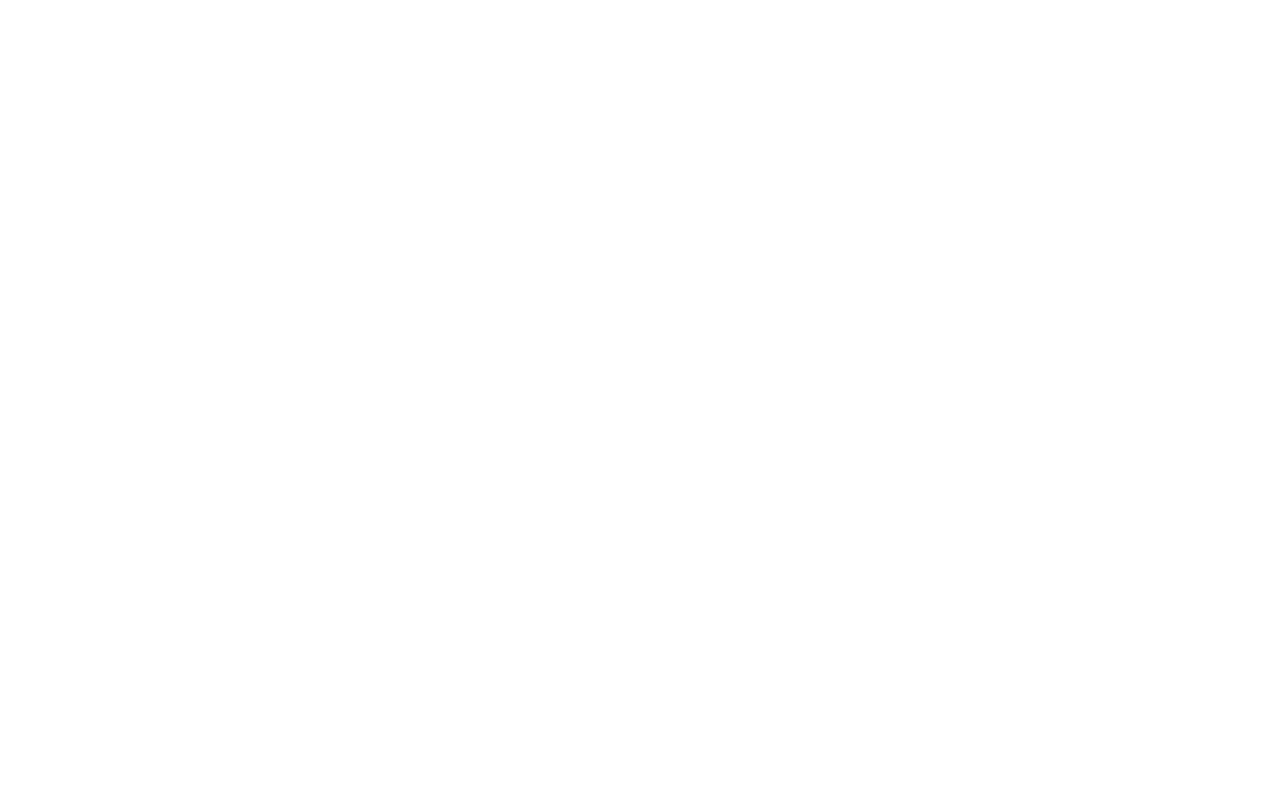
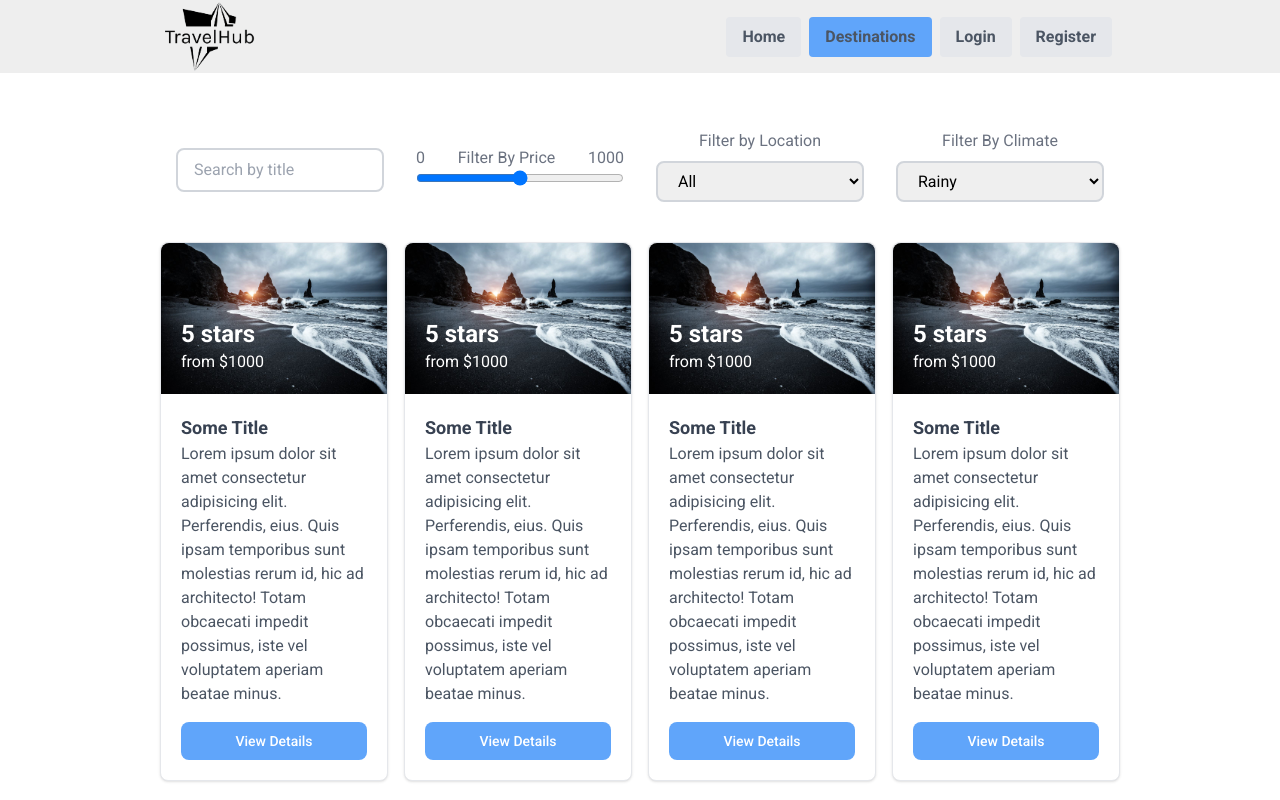
Before and after one commit to riad40/TravelHub, a React (Create React App) app in the folder frontend/: page /destinations in a window 1280 px wide. Before the commit this address had no page. Shown: the top 800 px of the page. Built offline with nearby package versions, Linux system fonts and the light colour scheme.

Commit message:
make the destinations page and its necessary components

```diff
--- /dev/null
+++ b/frontend/src/@types/index.ts
@@ -0,0 +1,7 @@
+export type Destination = {
+    id: number
+    name: string
+    description: string
+    image: string
+    price: number
+}
--- a/frontend/src/Router.tsx
+++ b/frontend/src/Router.tsx
@@ -1,11 +1,13 @@
 import { BrowserRouter, Route, Routes } from "react-router-dom"
-import { Home } from "./pages"
+import { Home, Destinations } from "./pages"
 
 const Router = (): JSX.Element => {
     return (
         <BrowserRouter>
             <Routes>
                 <Route path="/" element={<Home />} />
+                <Route path="/destinations" element={<Destinations />} />
+                <Route path="*" element={<h1>404</h1>} />
             </Routes>
         </BrowserRouter>
     )
--- a/frontend/src/components/common/NavBar.tsx
+++ b/frontend/src/components/common/NavBar.tsx
@@ -1,6 +1,21 @@
 import { Link } from "react-router-dom"
+import { useState, useEffect } from "react"
 
-const NavBar = (): JSX.Element => {
+const NavBar = ({ activeTab }: { activeTab: string }): JSX.Element => {
+    const [active, setActive] = useState("home")
+
+    const handleActive = (tab: string) => {
+        setActive(tab)
+    }
+
+    useEffect(() => {
+        handleActive(activeTab)
+
+        return () => {
+            handleActive(activeTab)
+        }
+    }, [activeTab])
+
     return (
         <>
             <header className="w-full" style={{ backgroundColor: "#eee" }}>
@@ -13,16 +28,16 @@
 
                     <div className="flex items-center">
                         <Link to="/">
-                            <button className="bg-blue-400 text-gray-600 font-bold py-2 px-4 rounded mr-2 hover:bg-blue-400">Home</button>
+                            <button className={active === "home" ? "bg-blue-400 text-gray-600 font-bold py-2 px-4 rounded mr-2 hover:bg-blue-400" : "bg-gray-200 text-gray-600 font-bold py-2 px-4 rounded mr-2 hover:bg-blue-400"}>Home</button>
                         </Link>
                         <Link to="/destinations">
-                            <button className="bg-gray-200 text-gray-600 font-bold py-2 px-4 rounded mr-2 hover:bg-blue-400">Destinations</button>
+                            <button className={active === "destinations" ? "bg-blue-400 text-gray-600 font-bold py-2 px-4 rounded mr-2 hover:bg-blue-400" : "bg-gray-200 text-gray-600 font-bold py-2 px-4 rounded mr-2 hover:bg-blue-400"}>Destinations</button>
                         </Link>
                         <Link to="/login">
-                            <button className="bg-gray-200 text-gray-600 font-bold py-2 px-4 rounded mr-2 hover:bg-blue-400">Login</button>
+                            <button className={active === "login" ? "bg-blue-400 text-gray-600 font-bold py-2 px-4 rounded mr-2 hover:bg-blue-400" : "bg-gray-200 text-gray-600 font-bold py-2 px-4 rounded mr-2 hover:bg-blue-400"}>Login</button>
                         </Link>
                         <Link to="/register">
-                            <button className="bg-gray-200 text-gray-600 font-bold py-2 px-4 rounded mr-2 hover:bg-blue-400">Register</button>
+                            <button className={active === "register" ? "bg-blue-400 text-gray-600 font-bold py-2 px-4 rounded mr-2 hover:bg-blue-400" : "bg-gray-200 text-gray-600 font-bold py-2 px-4 rounded mr-2 hover:bg-blue-400"}>Register</button>
                         </Link>
                     </div>
                 </nav>
--- /dev/null
+++ b/frontend/src/components/destinations/DestinationCard.tsx
@@ -0,0 +1,22 @@
+import { Destination } from "../../@types"
+
+const DestinationCard = ({ destination }: { destination: Destination }) => {
+    return (
+        <div className="max-w-sm bg-white border border-gray-200 rounded-lg shadow my-5">
+            <div className="relative flex items-center justify-center">
+                <img className="rounded-t-lg" src={require("../../assets/imgs/333.png")} alt="destination image" />
+                <div className="absolute flex flex-col justify-end w-full h-full to-transparent p-5">
+                    <h3 className="text-2xl font-semibold text-white">5 stars</h3>
+                    <p className="text-white">from $1000</p>
+                </div>
+            </div>
+            <div className="p-5">
+                <h3 className="text-lg font-semibold text-gray-700">Some Title</h3>
+                <p className="text-gray-600">Lorem ipsum dolor sit amet consectetur adipisicing elit. Perferendis, eius. Quis ipsam temporibus sunt molestias rerum id, hic ad architecto! Totam obcaecati impedit possimus, iste vel voluptatem aperiam beatae minus.</p>
+                <button className="block w-full px-4 py-2 mt-4 text-sm font-medium text-center text-white bg-blue-400 border border-transparent rounded-lg hover:bg-blue-500 focus:outline-none focus-visible:ring-2 focus-visible:ring-offset-2 focus-visible:ring-blue-500">View Details</button>
+            </div>
+        </div>
+    )
+}
+
+export default DestinationCard
--- a/frontend/src/components/index.ts
+++ b/frontend/src/components/index.ts
@@ -1,5 +1,6 @@
 import NavBar from "./common/NavBar"
 import Footer from "./common/Footer"
 import Hero from "./home/Hero"
+import DestinationCard from "./destinations/DestinationCard"
 
-export { NavBar, Footer, Hero }
+export { NavBar, Footer, Hero, DestinationCard }
--- a/frontend/src/pages/Home.tsx
+++ b/frontend/src/pages/Home.tsx
@@ -3,7 +3,7 @@
 const Home = (): JSX.Element => {
     return (
         <>
-            <NavBar />
+            <NavBar activeTab="home" />
             <Hero />
             <h1 className="text-4xl font-extrabold tracking-tight leading-none md:text-5xl xl:text-6xl text-center py-5">Galleries</h1>
             <div className="grid grid-cols-2 md:grid-cols-3 gap-4 w-3/4 mx-auto">
--- /dev/null
+++ b/frontend/src/pages/client/Destinations.tsx
@@ -0,0 +1,67 @@
+import { NavBar, Footer, DestinationCard } from "../../components"
+import { Destination } from "../../@types"
+
+const Destinations = (): JSX.Element => {
+    return (
+        <>
+            <NavBar activeTab="destinations" />
+
+            <div className="w-3/4 mx-auto flex justify-between items-center mt-10 mb-5">
+                <div className="flex flex-col mt-4 w-1/4 px-4">
+                    <div className="flex flex-col mt-2">
+                        <input type="text" name="search" id="search" placeholder="Search by title" className="w-full border-2 border-gray-300 rounded-lg px-4 py-2 focus:outline-none focus:border-gray-400" />
+                    </div>
+                </div>
+                <div className="flex flex-col mt-4 w-1/4 px-4">
+                    <div className="flex flex-col">
+                        <div className="flex justify-between">
+                            <span className="text-gray-500">0</span>
+                            <h1 className="text-center text-gray-500">Filter By Price</h1>
+                            <span className="text-gray-500">1000</span>
+                        </div>
+                        <input type="range" name="price" id="price" className="w-full" />
+                    </div>
+                </div>
+                <div className="flex flex-col mt-4 w-1/4 px-4">
+                    <h1 className="text-center text-gray-500">Filter by Location</h1>
+                    <div className="flex flex-col mt-2">
+                        <select name="countries" id="countries" className="w-full border-2 border-gray-300 rounded-lg px-4 py-2 focus:outline-none focus:border-gray-400">
+                            <option value="all">All</option>
+                            <option value="usa">USA</option>
+                            <option value="canada">Canada</option>
+                            <option value="mexico">Mexico</option>
+                        </select>
+                    </div>
+                </div>
+                <div className="flex flex-col mt-4 w-1/4 px-4">
+                    <h1 className="text-center text-gray-500">Filter By Climate</h1>
+                    <div className="flex flex-col mt-2">
+                        <select name="countries" id="countries" className="w-full border-2 border-gray-300 rounded-lg px-4 py-2 focus:outline-none focus:border-gray-400">
+                            <option value="usa">Rainy</option>
+                            <option value="canada">Sunny</option>
+                            <option value="mexico">Snowy</option>
+                        </select>
+                    </div>
+                </div>
+            </div>
+
+            <div className="grid grid-cols-2 md:grid-cols-4 gap-4 w-3/4 mx-auto relative">
+                <DestinationCard destination={{} as Destination} />
+                <DestinationCard destination={{} as Destination} />
+                <DestinationCard destination={{} as Destination} />
+                <DestinationCard destination={{} as Destination} />
+            </div>
+
+            <div className="flex justify-center items-center my-10">
+                <div className="flex items-center">
+                    <button className="bg-gray-300 hover:bg-gray-400 text-gray-800 font-bold py-2 px-4 rounded-l">Prev</button>
+                    <button className="bg-gray-300 hover:bg-gray-400 text-gray-800 font-bold py-2 px-4 rounded-r">Next</button>
+                </div>
+            </div>
+
+            <Footer />
+        </>
+    )
+}
+
+export default Destinations
--- a/frontend/src/pages/index.ts
+++ b/frontend/src/pages/index.ts
@@ -1,3 +1,4 @@
 import Home from "./Home"
+import Destinations from "./client/Destinations"
 
-export { Home }
+export { Home, Destinations }
```
